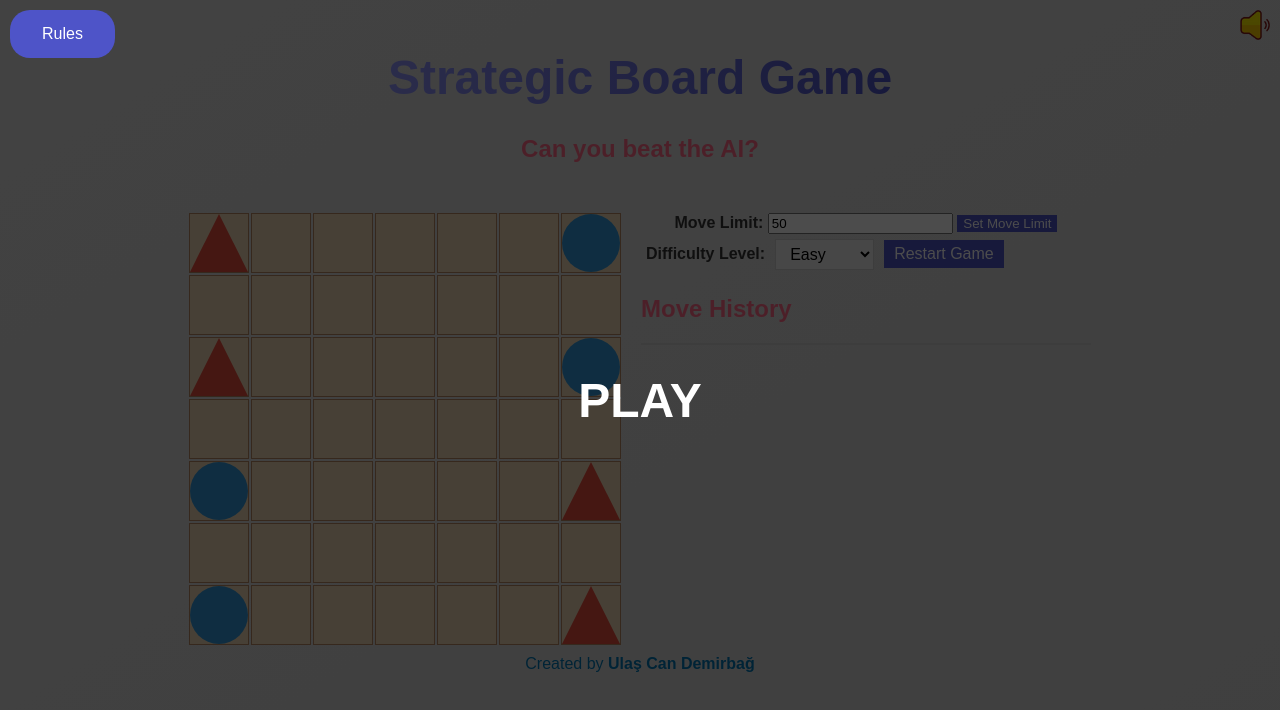
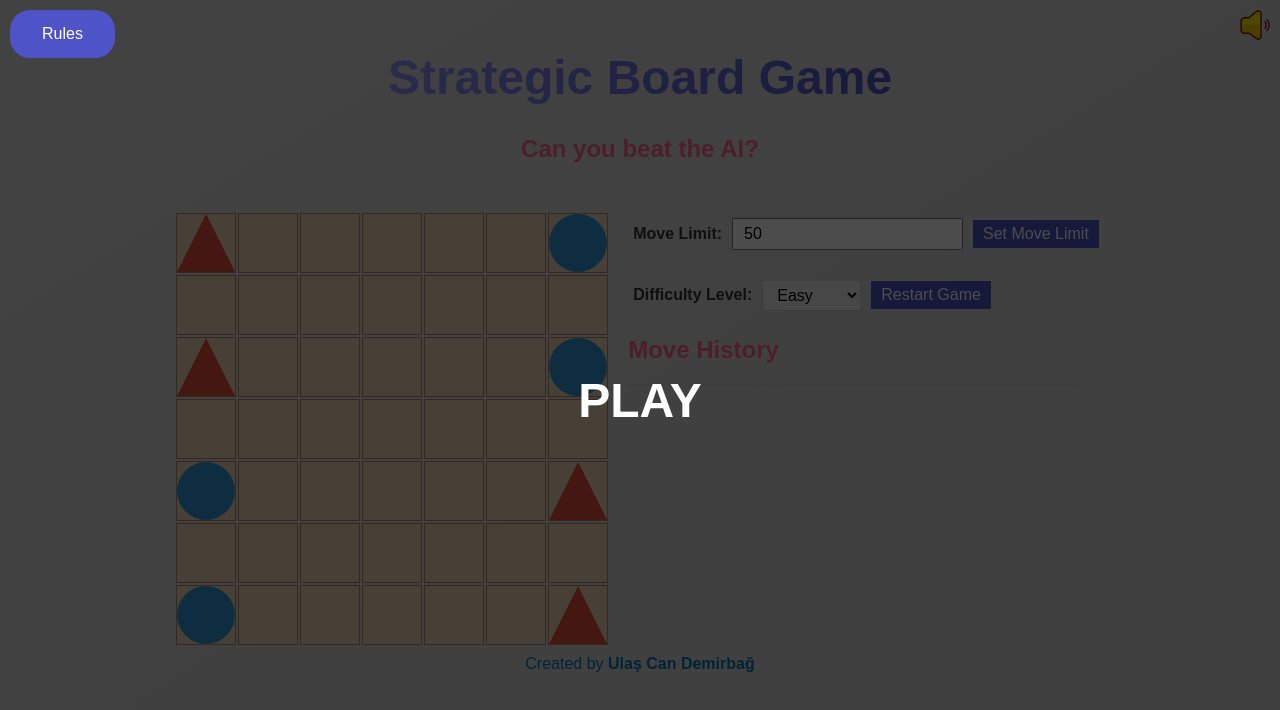
Before and after one commit to ulascan54/Strategic-Board-Game, a plain HTML site: page index.html in a window 1280 px wide. Drawn offline with Linux system fonts and the light colour scheme.

Commit message:
Update style.css

```diff
--- a/style.css
+++ b/style.css
@@ -1,4 +1,3 @@
-/* Genel stiller */
 * {
     box-sizing: border-box;
 }
@@ -28,7 +27,6 @@ body {
     align-items: center;
 }
 
-/* Mute button stili */
 #muteButton {
     position: absolute;
     top: 10px;
@@ -41,7 +39,6 @@ body {
     height: 30px;
 }
 
-/* Başlık stilleri */
 h1 {
     color: #4e54c8;
     background: linear-gradient(to right, #8f94fb, #4e54c8);
@@ -69,7 +66,6 @@ h2 {
     gap: 2px;
     justify-content: center;
     margin: 0 auto;
-    position: relative; /* For positioning the play overlay */
 }
 
 .cell {
@@ -114,19 +110,18 @@ h2 {
     margin-bottom: 5px;
 }
 
-#controls {
+#controls, #moveLimitControls {
     margin-bottom: 20px;
     display: flex;
     flex-direction: row;
     align-items: center;
 }
 
-#controls label, #controls select, #controls button {
+#controls label, #controls select, #controls button , #moveLimitControls label, #moveLimitControls input, #moveLimitControls button {
     margin: 5px;
 }
 
-/* Select ve buton stilleri */
-#controls select, #controls button {
+#controls select, #controls button, #moveLimitControls button , #moveLimitControls input {
     padding: 5px 10px;
     font-size: 16px;
 }
@@ -139,7 +134,6 @@ h2 {
     background-color: #a9a9a9;
 }
 
-/* Hamle geçmişi stili */
 #historyList {
     max-height: 200px;
     overflow-y: auto;
@@ -169,7 +163,6 @@ h2 {
     margin-bottom: 2px;
 }
 
-/* Ek stil iyileştirmeleri */
 button {
     background-color: #4e54c8;
     color: white;
@@ -190,7 +183,6 @@ label {
     color: #333;
 }
 
-/* Position the rules button at the top left corner */
 #rulesButton {
     position: absolute;
     top: 10px;
@@ -208,7 +200,6 @@ label {
     cursor: pointer;
 }
 
-/* Style for the modal */
 .modal {
     display: none;
     position: fixed;
@@ -221,7 +212,6 @@ label {
     background-color: rgba(0,0,0,0.5);
 }
 
-/* Modal content */
 .modal-content {
     background-color: #fefefe;
     margin: 2% auto;
@@ -232,7 +222,6 @@ label {
     border-radius: 30px;
 }
 
-/* Close button */
 .close {
     color: #aaa;
     position: absolute;
@@ -250,7 +239,6 @@ label {
     cursor: pointer;
 }
 
-/* Play overlay styles */
 #playOverlay {
     position: absolute;
     top: 0;
```
